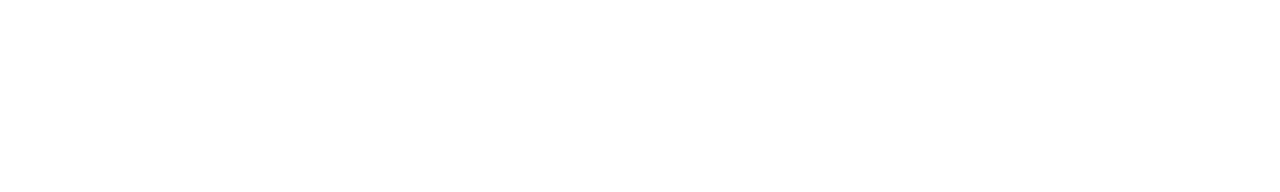
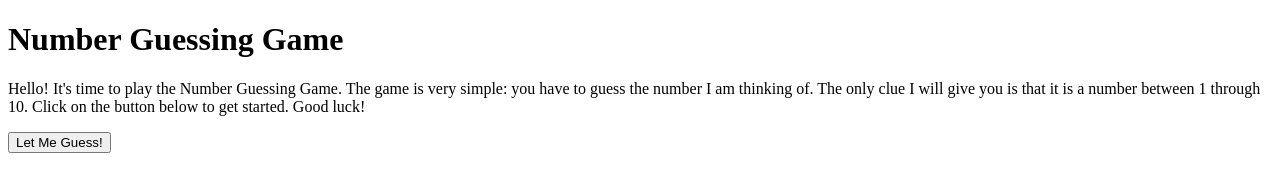
Before and after one commit to edwrddz6/exercise_number_guessing_game, a plain HTML site: page index.html in a window 1280 px wide. Drawn offline with Linux system fonts and the light colour scheme.

Commit message:
Add header, paragraph, button

```diff
--- a/index.html
+++ b/index.html
@@ -6,8 +6,12 @@
     <title>Number Guessing Game</title>
 </head>
 <body>
+    <h1>Number Guessing Game</h1>
 
+    <p>Hello! It's time to play the Number Guessing Game. The game is very simple: you have to guess the number I am thinking of. The only clue I will give you is that it is a number between 1 through 10. Click on the button below to get started. Good luck!</p>
 
-    <script></script>
+    <button id="button">Let Me Guess!</button>
+
+    <script src="script.js"></script>
 </body>
 </html>
```
